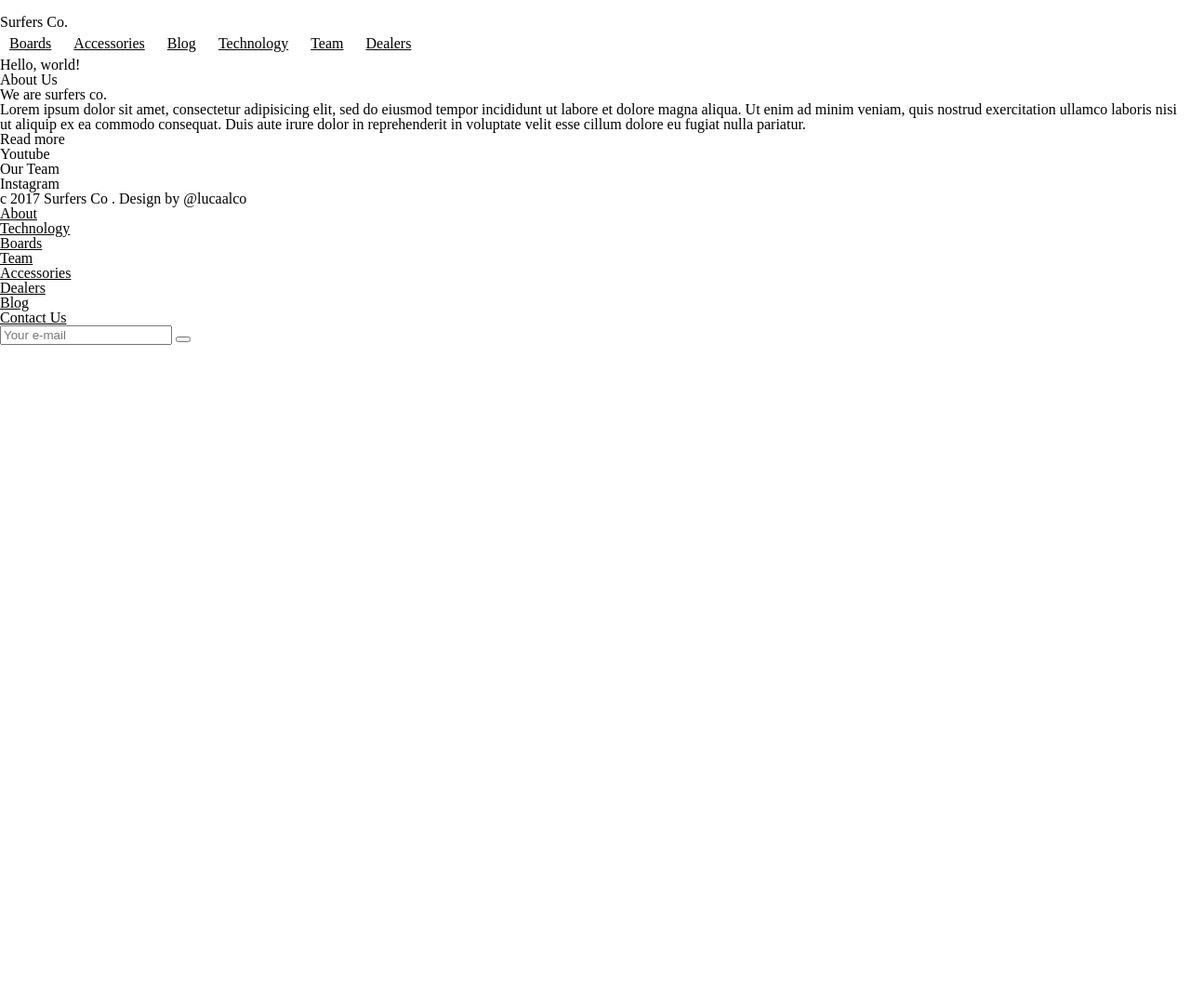
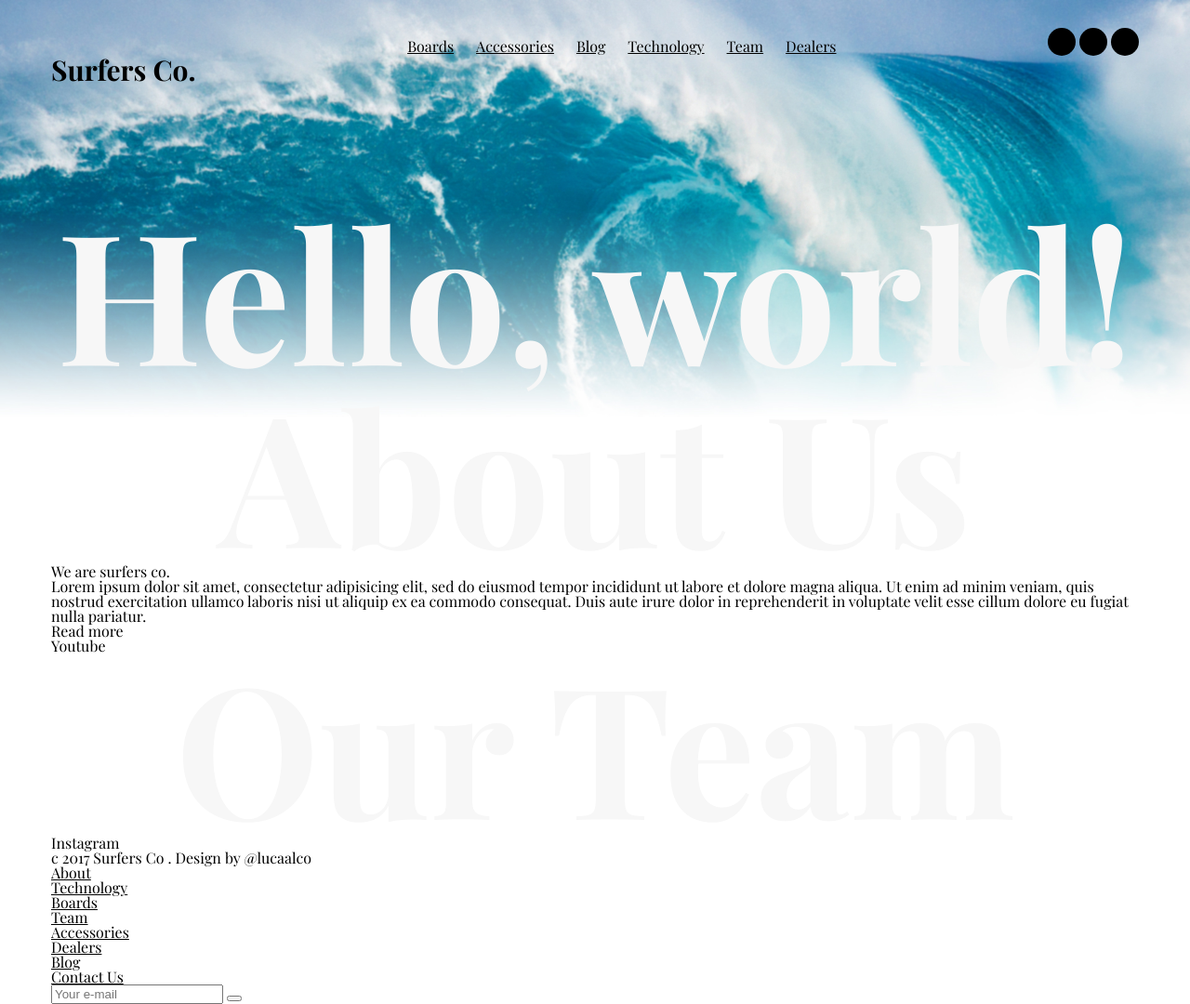
Before and after one commit to blpup/Websites, a React app in the folder SurfersCo/: page / in a window 1280 px wide. Shown: the whole page at 93% size. Before the commit the page ends 800 px from the top, so only its background shows below. Built offline with nearby package versions, Linux system fonts and the light colour scheme; a web font is replaced by a local one.

Commit message:
Made changes

```diff
--- a/SurfersCo/development/sass/reset.css
+++ b/SurfersCo/development/sass/reset.css
@@ -22,6 +22,7 @@ time, mark, audio, video {
 	font-size: 100%;
 	font: inherit;
 	vertical-align: baseline;
+	font-family: 'Playfair Display', serif;
 }
 /* HTML5 display-role reset for older browsers */
 article, aside, details, figcaption, figure,
--- a/SurfersCo/development/sass/style.scss
+++ b/SurfersCo/development/sass/style.scss
@@ -16,8 +16,50 @@ $secondaryBlue: #0022ff;
   transition: $seconds;
 }
 
+.circle {
+  border-radius: 50%;
+  height: 30px;
+  width: 30px;
+  display: block;
+
+  &.black {
+    background-color: black;
+  }
+}
+
+section{
+  >h1{
+    color:#f7f7f7;
+    font-size: 196px;
+    font-weight: bold;
+    text-align: center;
+  }
+}
+
+body {
+  width: 1170px;
+  margin: 0 auto !important;
+  background: url('../images/primaryBg.jpg') top center;
+  background-repeat: no-repeat;
+  background-size: 100%;
+}
+
 header {
+  text-align: center;
+  padding-top: 30px;
+
+  figure {
+    display: inline-block;
+    float: left;
+    font-size: 30px;
+    font-weight: bold;
+  }
+
   nav {
+    display: inline-block;
+    font-size: bold;
+    padding-top: 5px;
+
     li {
       display: inline-block;
 
@@ -33,4 +75,34 @@ header {
       }
     }
   }
+
+  #miniSocial {
+    display: inline-block;
+    float: right;
+
+    li {
+      display: inline-block;
+    }
+  }
 }
+
+#banner {
+  padding-top: 150px;
+
+  hgroup {
+    text-align: center;
+
+    h1 {
+      color: black;
+      font-size: 50px;
+      font-style: italic;
+    }
+
+    h3 {
+      padding-top: 10px;
+      color: white;
+      font-size: 32px;
+      font-style: italic;
+    }
+  }
+}
--- a/SurfersCo/development/webpackEntry.js
+++ b/SurfersCo/development/webpackEntry.js
@@ -1,3 +1,3 @@
+import css2 from './sass/reset.css'
 import css from './sass/style.min.css'
-import css2 from './sass/reset.css'
 import banner from './components/slideshow.js'
--- a/SurfersCo/package.json
+++ b/SurfersCo/package.json
@@ -31,6 +31,7 @@
   },
   "devDependencies": {
     "style-loader": "^0.18.2",
+    "url-loader": "^0.5.9",
     "webpack": "^3.4.1"
   }
 }
--- a/SurfersCo/webpack.config.js
+++ b/SurfersCo/webpack.config.js
@@ -14,14 +14,20 @@ module.exports = {
       test: /\.js$/,
       exclude: /node_modules/,
       use: ['babel-loader']
-    }
+    },{
+  test: /\.(png|jpg)$/,
+  loader: 'url-loader'
+}
   ],
     loaders: [
       {
         test: /\.js$/,
         exclude: /node_modules/,
         loader: 'babel-loader'
-      }
+      },{
+  test: /\.(png|jpg)$/,
+  loader: 'url-loader'
+}
     ]
   },
   resolve: {
```
Also changed, not shown: SurfersCo/development/sass/style.min.css, SurfersCo/dist/images/primaryBg.jpg (added), SurfersCo/dist/index.html, 1 other file.
